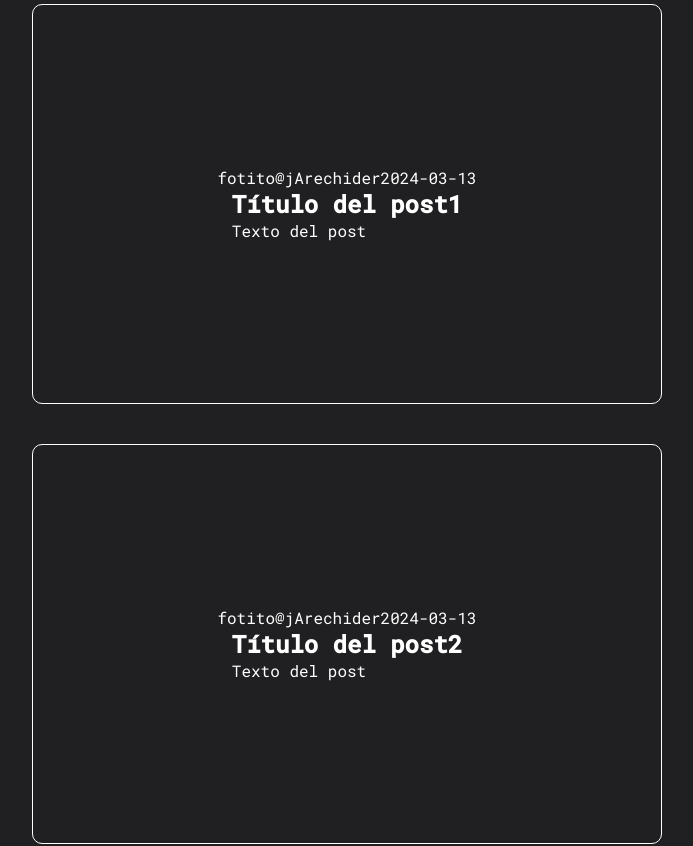
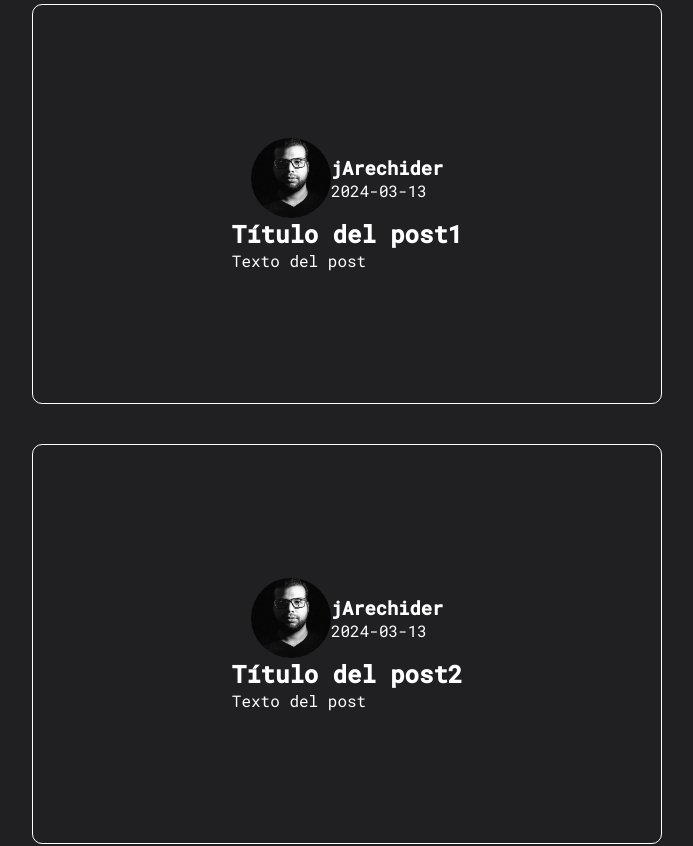
Before and after one commit to chocopros/Portafolio-Nov2023, a React (Vite) app: page /#/posts in a window 1280 px wide. Shown: the part 821-1667 px from the top of the page, without its empty margins (293-986 px from the left). Built offline with nearby package versions, Linux system fonts and the light colour scheme.

Commit message:
finalda3132024

```diff
--- a/src/components/routes/post/details/ArticlePost.jsx
+++ b/src/components/routes/post/details/ArticlePost.jsx
@@ -7,9 +7,14 @@ const ArticlePost = ( {title,author,content,fecha} ) => {
 
         <NewPost>
             <div className='header__cabezera'>
-                <div>fotito</div>
-                <div>@{author}</div>
-                <div>{fecha}</div>
+                <div className='image__profile'>
+                    <img src="images/profile2.jpg" alt="" />
+                </div>
+                <div className='title__author'>
+                    <h3>{author}</h3>
+                    <div>{fecha}</div>
+                </div>
+
             </div>
             <div className="body__post">
                 <h2>{title}</h2>
@@ -33,6 +38,20 @@ const NewPost = styled.article`
 
     .header__cabezera {
         display: flex;
+        align-items: center;
+
+
+        .image__profile{
+            width: 80px;
+            height: 80px;
+
+            img {
+                border-radius: 50%;
+                width: 100%;
+                height: 100%;
+                object-fit: cover;
+        }
+    }
 
     }
 
```
